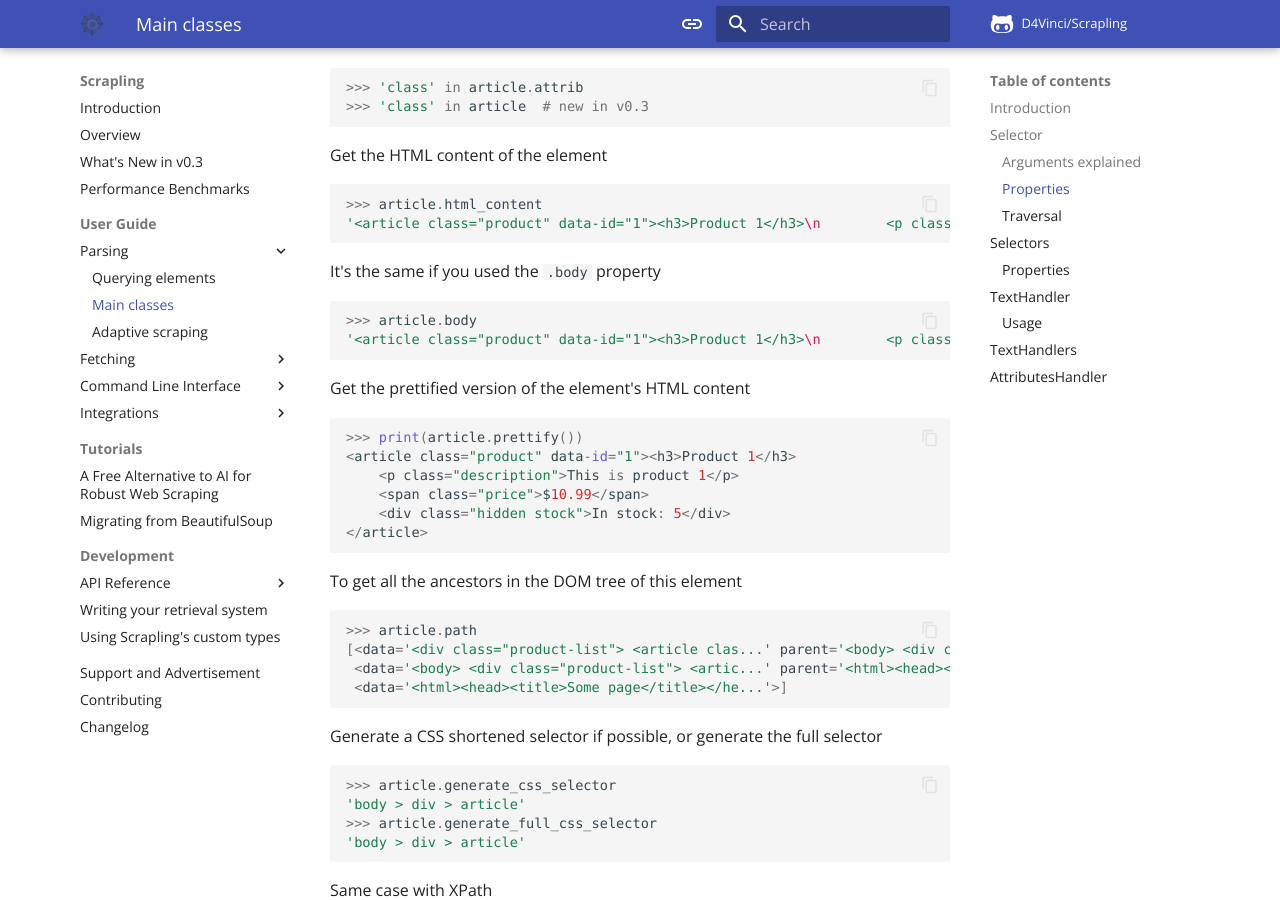
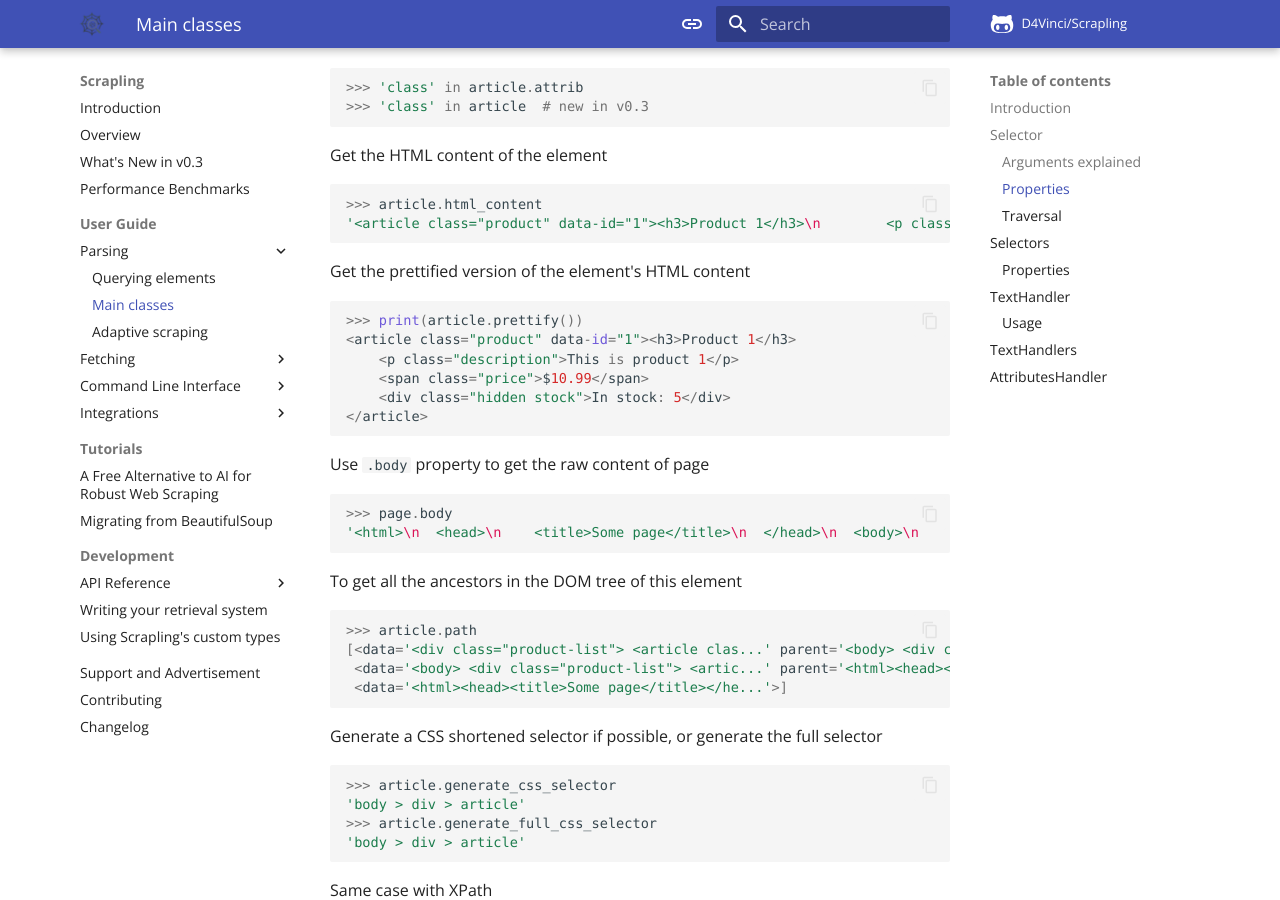
Before and after one commit to CybrFlux/CybrScrape, an MkDocs documentation site: the page built from docs/parsing/main_classes.md, in a window 1280 px wide and 900 px high, scrolled down 4321 px. Built offline with MkDocs 1.6.1 and Material for MkDocs 9.7.7, drawn with Linux system fonts in a browser that asks for light colours; some web fonts are replaced; comment, search, counter and statistics services are not loaded.

Commit message:
docs: update an outdated part

````diff
--- a/docs/parsing/main_classes.md
+++ b/docs/parsing/main_classes.md
@@ -149,11 +149,6 @@ Get the HTML content of the element
 >>> article.html_content
 '<article class="product" data-id="1"><h3>Product 1</h3>\n        <p class="description">This is product 1</p>\n        <span class="price">$10.99</span>\n        <div class="hidden stock">In stock: 5</div>\n      </article>'
 ```
-It's the same if you used the `.body` property
-```python
->>> article.body
-'<article class="product" data-id="1"><h3>Product 1</h3>\n        <p class="description">This is product 1</p>\n        <span class="price">$10.99</span>\n        <div class="hidden stock">In stock: 5</div>\n      </article>'
-```
 Get the prettified version of the element's HTML content
 ```python
 >>> print(article.prettify())
@@ -162,6 +157,11 @@ Get the prettified version of the element's HTML content
     <span class="price">$10.99</span>
     <div class="hidden stock">In stock: 5</div>
 </article>
+```
+Use `.body` property to get the raw content of page
+```python
+>>> page.body
+'<html>\n  <head>\n    <title>Some page</title>\n  </head>\n  <body>\n    <div class="product-list">\n      <article class="product" data-id="1">\n        <h3>Product 1</h3>\n        <p class="description">This is product 1</p>\n        <span class="price">$10.99</span>\n        <div class="hidden stock">In stock: 5</div>\n      </article>\n\n      <article class="product" data-id="2">\n        <h3>Product 2</h3>\n        <p class="description">This is product 2</p>\n        <span class="price">$20.99</span>\n        <div class="hidden stock">In stock: 3</div>\n      </article>\n\n      <article class="product" data-id="3">\n        <h3>Product 3</h3>\n        <p class="description">This is product 3</p>\n        <span class="price">$15.99</span>\n        <div class="hidden stock">Out of stock</div>\n      </article>\n    </div>\n\n    <script id="page-data" type="application/json">\n      {\n        "lastUpdated": "2024-09-22T10:30:00Z",\n        "totalProducts": 3\n      }\n    </script>\n  </body>\n</html>'
 ```
 To get all the ancestors in the DOM tree of this element
 ```python
````
